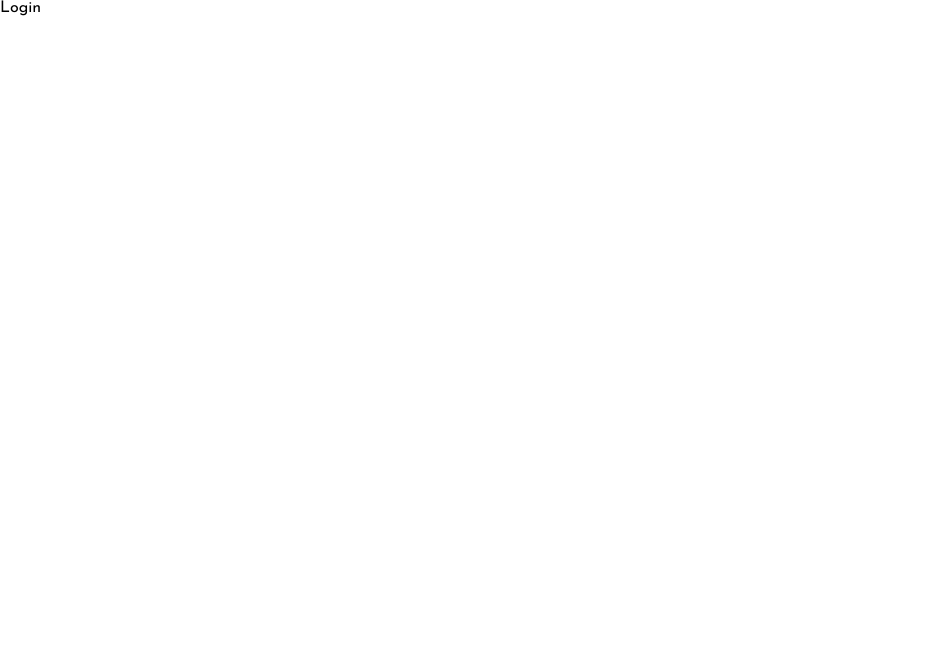
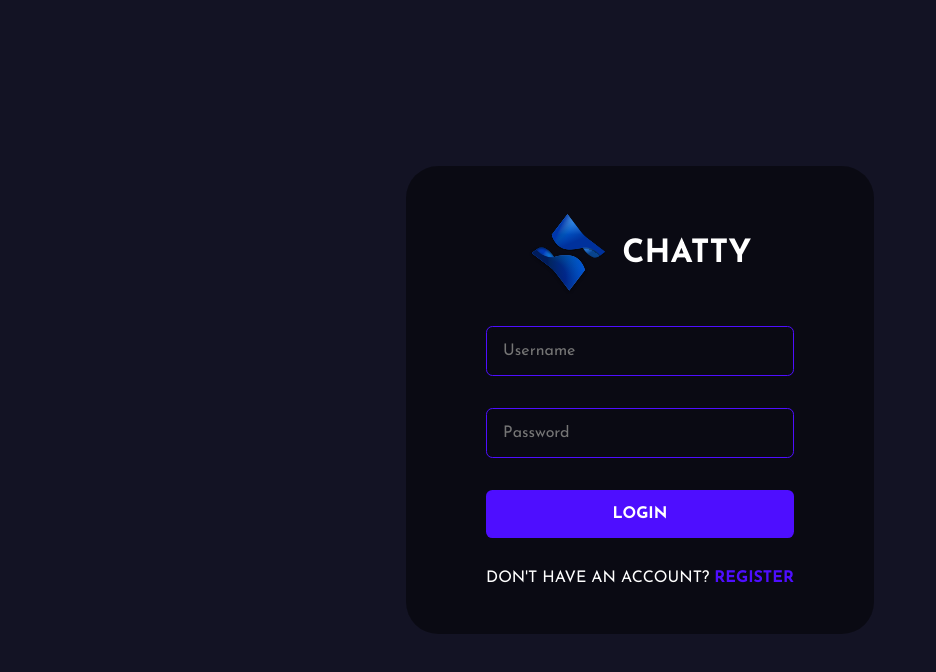
Before and after one commit to jquinn27/Chatty, a React (Create React App) app in the folder public/chatty/: page /login in a window 1280 px wide. Shown: the top 672 px of the page, without its empty margins (0-936 px from the left). Built offline with nearby package versions, Linux system fonts and the light colour scheme.

Commit message:
finished login and register routes with verifyauth

```diff
--- a/public/chatty/src/pages/Login.jsx
+++ b/public/chatty/src/pages/Login.jsx
@@ -1,9 +1,189 @@
-import React from 'react'
+import React, {useState, useEffect} from 'react'
+import styled from "styled-components"
+import {Link, useNavigate} from "react-router-dom";
+import Logo from "../assets/logo.svg"
+import {ToastContainer, toast} from 'react-toastify'
+import "react-toastify/dist/ReactToastify.css"
+import axios from "axios"
+import { loginRoute, validateUser } from '../utils/APIRoutes';
+
+
 
 function Login() {
+
+    const navigate = useNavigate();
+
+    const [values, setValues]=useState({
+        username: "",
+        password: "",
+    });
+
+    const handleSubmit = async (event) =>{
+        event.preventDefault();
+        if(handleValidation()){
+          //valid. calls API
+          const { password,  username } = values;
+          const {data} = await axios.post(loginRoute,{
+            username,
+            password
+          });
+          if(data.status===false){
+            toast.error(data.msg, toastOptions)
+          }
+          if(data.status===true){
+            localStorage.setItem('chat-app-user', JSON.stringify(data.user));
+            navigate("/");
+          }
+
+        }
+    }
+
+    const toastOptions = {
+
+        position: 'bottom-right',
+        autoClose: 8000,
+        pauseOnHover: true,
+        draggable: true,
+        theme: 'dark'
+
+    }
+
+    //fix this. someone could just make a "chatt-app-user"
+    useEffect(() =>{
+      async function userValid(){
+        let localUser = JSON.parse(localStorage.getItem("chat-app-user"))
+
+        if(localUser){
+          const {data} = await axios.post(validateUser,{
+            _id: localUser._id
+          })
+          if(data.status===false){
+            localStorage.removeItem("chat-app-user")
+            return
+          }
+          if(data.status===true){
+            navigate("/")
+          }
+        }
+
+        if(!localUser){
+          return
+        }
+
+
+      }
+      userValid()
+    }, [])
+
+
+    const handleValidation = () =>{
+        const {username,  password} = values;
+
+
+        if(username.length<3){
+          toast.error("Username must be longer than 3 characters.", toastOptions)
+          return false;
+        }
+        else if(password.length<8){
+          toast.error("Password must be longer than 8 characters.", toastOptions)
+          return false;
+        }
+
+        return true;
+    }
+
+    const handleChange = (event) =>{
+        setValues({...values, [event.target.name]:event.target.value});
+    }
+
   return (
-    <div>Login</div>
+    <>
+    <FormContainer>
+        <form action ="" onSubmit={(event) => handleSubmit(event)}>
+            <div className="brand">
+                <img src={Logo} alt="Logo"/>
+                <h1>Chatty</h1>
+            </div>
+            <input type="text" placeholder='Username' name='username' onChange={e=>handleChange(e)}/>
+            <input type="password" placeholder='Password' name='password' onChange={e=>handleChange(e)}/>
+            <button type='submit'>Login</button>
+            <span>Don't have an account? <Link to="/register">Register</Link></span>
+        </form>
+    </FormContainer>
+    <ToastContainer/>
+    </>
   )
 }
 
+const FormContainer = styled.div`
+  height: 100vh;
+  width: 100vw;
+  display: flex;
+  flex-direction: column;
+  justify-content: center;
+  gap: 1rem;
+  align-items: center;
+  background-color: #131324;
+  .brand {
+    display: flex;
+    align-items: center;
+    gap: 1rem;
+    justify-content: center;
+    img {
+      height: 5rem;
+    }
+    h1 {
+      color: white;
+      text-transform: uppercase;
+    }
+  }
+  form {
+    display: flex;
+    flex-direction: column;
+    gap: 2rem;
+    background-color: #00000076;
+    border-radius: 2rem;
+    padding: 3rem 5rem;
+  }
+  input {
+    background-color: transparent;
+    padding: 1rem;
+    border: 0.1rem solid #4e0eff;
+    border-radius: 0.4rem;
+    color: white;
+    width: 100%;
+    font-size: 1rem;
+    &:focus {
+      border: 0.1rem solid #997af0;
+      outline: none;
+    }
+  }
+  button {
+    background-color: #4e0eff;
+    color: white;
+    padding: 1rem 2rem;
+    border: none;
+    font-weight: bold;
+    cursor: pointer;
+    border-radius: 0.4rem;
+    font-size: 1rem;
+    text-transform: uppercase;
+    &:hover {
+      background-color: #997af0;
+    }
+  }
+  span {
+    color: white;
+    text-transform: uppercase;
+    a {
+      color: #4e0eff;
+      text-decoration: none;
+      font-weight: bold;
+      &:hover{
+          color: #997af0;
+      }
+    }
+  }
+`;
+
 export default Login
--- a/public/chatty/src/pages/Register.jsx
+++ b/public/chatty/src/pages/Register.jsx
@@ -5,7 +5,7 @@
 import {ToastContainer, toast} from 'react-toastify'
 import "react-toastify/dist/ReactToastify.css"
 import axios from "axios"
-import { registerRoute } from '../utils/APIRoutes';
+import { registerRoute, validateUser } from '../utils/APIRoutes';
 
 
 function Register() {
@@ -39,6 +39,35 @@
 
         }
     }
+
+
+    useEffect(() =>{
+      async function userValid(){
+        let localUser = JSON.parse(localStorage.getItem("chat-app-user"))
+
+        if(localUser){
+          const {data} = await axios.post(validateUser,{
+            _id: localUser._id
+          })
+          if(data.status===false){
+            localStorage.removeItem("chat-app-user")
+            return
+          }
+          if(data.status===true){
+            navigate("/")
+          }
+        }
+
+        if(!localUser){
+          return
+        }
+
+
+      }
+      userValid()
+    }, [])
+
+
 
     const toastOptions = {
 
--- a/public/chatty/src/utils/APIRoutes.js
+++ b/public/chatty/src/utils/APIRoutes.js
@@ -1,2 +1,4 @@
 const host = "http://localhost:5000";
 export const registerRoute =`${host}/api/auth/register`
+export const loginRoute = `${host}/api/auth/login`
+export const validateUser = `${host}/api/auth/validateUser`
```
Also changed, not shown: 2 other files (tests, documents, lock files or other folders).
